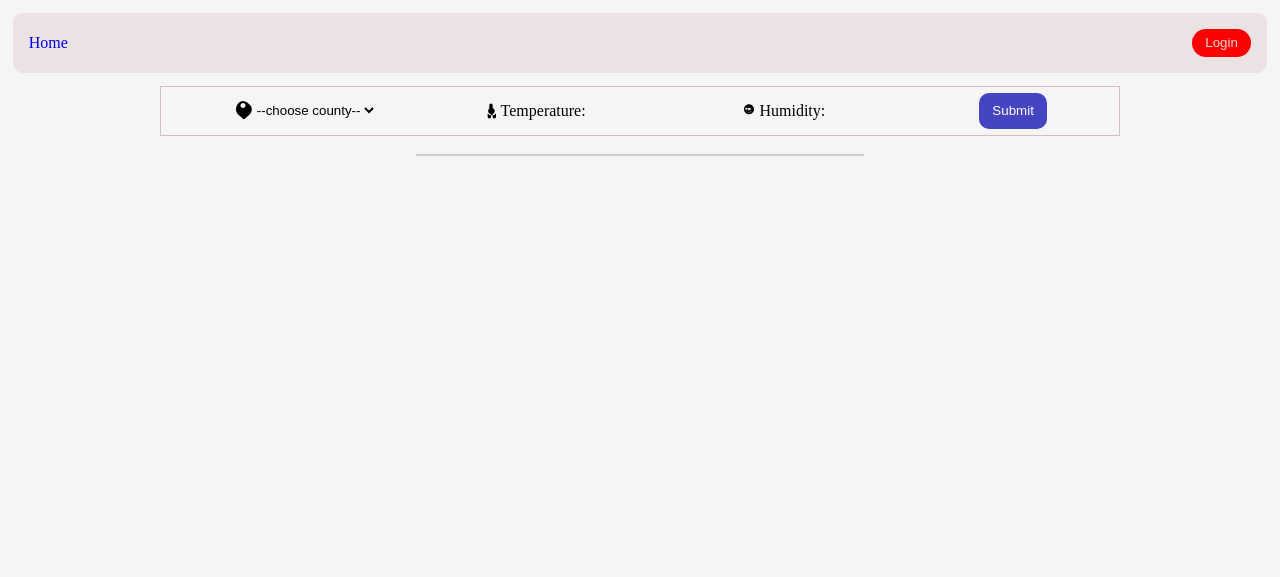
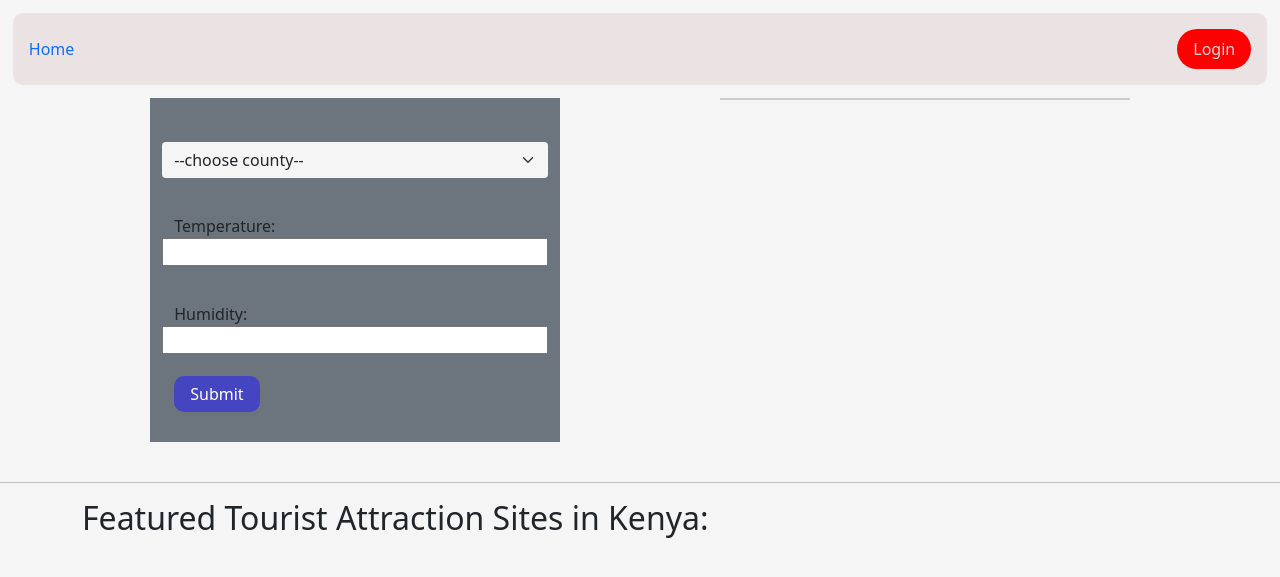
Before and after one commit to 874bowen/a-tourist-expenditure-predictor, a Flask app: page / in a window 1280 px wide. Shown: the top 577 px of the page. Run offline with Flask 3, Linux system fonts and the light colour scheme; data that the repository does not hold is empty; parts of the project's set-up code (start-up, migrations or seed data) failed here and were passed over.

Commit message:
style main

```diff
--- a/static/css/main.css
+++ b/static/css/main.css
@@ -3,6 +3,12 @@
     padding: 0;
     margin: 0;
     box-sizing: border-box;
+}
+
+img {
+    display: block;
+    max-width: 100%;
+    height: auto;
 }
 
 body {
@@ -72,12 +78,6 @@
     display: none;
 }
 
-#humidity, #temperature {
-    border: none;
-    width: 50px;
-    background-color: inherit;
-}
-
 .form-container {
     display: flex;
     width: 100%;
--- a/templates/main.html
+++ b/templates/main.html
@@ -3,11 +3,12 @@
 <style>
 form {
     margin: auto;
-    width: 35%;
+    width: 75%;
+    padding: 1.5rem;
 }
 .result {
     margin: auto;
-    width: 35%;
+    width: 75%;
     border: 1px solid #ccc;
 }
 </style>
@@ -16,7 +17,9 @@
     <meta http-equiv="X-UA-Compatible" content="IE=edge" />
     <meta name="viewport" content="width=device-width, initial-scale=1.0" />
     <title>Tourist Expenditure Model</title>
+    <link href="https://cdn.jsdelivr.net/npm/bootstrap@5.0.2/dist/css/bootstrap.min.css" rel="stylesheet" integrity="sha384-EVSTQN3/azprG1Anm3QDgpJLIm9Nao0Yz1ztcQTwFspd3yD65VohhpuuCOmLASjC" crossorigin="anonymous">
     <link rel="stylesheet" href="{{ url_for('static', filename='css/main.css') }}">
+
 </head>
 <body>
     <nav>
@@ -32,14 +35,20 @@
             {% endif %}
         </div>
     </nav>
-    <form action="{{ url_for('main') }}" method="POST" class="form-container">
-        <div class="form-body">
+
+
+
+    <div class="container">
+        <div class="row">
+            <div class="col-md-6">
+                <form action="{{ url_for('main') }}" class="bg-secondary" method="POST">
+{#                    <div class="form-body">#}
                         <input name="month-today" id="month-today" type="number" value="">
-            <div class="form-item">
+                        <div class="row mb-3">
                             <svg class="temp-icon" xmlns="http://www.w3.org/2000/svg" viewBox="0 0 24 24" width="24" height="24">
                                 <path fill="currentColor" d="M12 0C8.485 0 5.472 2.783 4.086 6.512c-1.386 3.728-.157 7.928 3.008 10.452l4.906 4.45a1.502 1.502 0 0 0 2.106 0l4.906-4.45c3.165-2.524 4.395-6.724 3.008-10.452C18.528 2.783 15.515 0 12 0zm0 8.311c-1.663 0-3-1.348-3-3s1.337-3 3-3 3 1.348 3 3-1.337 3-3 3z"/>
                             </svg>
-                <select name="select_place" id="select_place">
+                            <select name="select_place" class="form-select" id="select_place">
                                 <option value="">--choose county--</option>
                                 {% if all_counties %}
                                     {% for county in all_counties %}
@@ -48,7 +57,7 @@
                                 {% endif %}
                             </select>
                         </div>
-            <div class="form-item">
+                        <div class="row mb-3">
                             <svg class="temp-icon" viewBox="0 0 24 24" xmlns="http://www.w3.org/2000/svg">
                                 <path d="M12 3c1.1 0 2 .9 2 2v8c0 1.1-.9 2-2 2s-2-.9-2-2V5c0-1.1.9-2 2-2zM16.5 12c0 2.2-1.8 4-4 4s-4-1.8-4-4c0-2.2 1.8-4 4-4s4 1.8 4 4zM12 17c-1.7 0-3.2-.9-4-2.3V19c0 1.1.9 2 2 2s2-.9 2-2v-4h2v4c0 1.1.9 2 2 2s2-.9 2-2v-4.3c-.8 1.4-2.3 2.3-4 2.3z"/>
                                 <path d="M0 0h24v24H0z" fill="none"/>
@@ -56,7 +65,7 @@
                         <label>Temperature:</label>
                         <input name="temperature" type="number" id="temperature"  step="0.01" required>
                         </div>
-            <div class="form-item">
+                        <div class="row mb-3">
                             <svg class="temp-icon" viewBox="0 0 24 24" xmlns="http://www.w3.org/2000/svg">
                                 <path d="M12 4c-3.31 0-6 2.69-6 6s2.69 6 6 6 6-2.69 6-6-2.69-6-6-6zm0 10c-1.65 0-3-1.35-3-3s1.35-3 3-3 3 1.35 3 3-1.35 3-3 3zM7.88 9.88c-.19-.19-.32-.44-.32-.71 0-.27.13-.52.32-.71.39-.39 1.02-.39 1.41 0L12 11.59l1.41-1.41c.39-.39 1.02-.39 1.41 0 .39.39.39 1.02 0 1.41l-2.59 2.59c-.19.19-.44.32-.71.32s-.52-.13-.71-.32L7.88 10.29c-.39-.39-.39-1.02 0-1.41zM16 10.5c0 .28.22.5.5.5s.5-.22.5-.5-.22-.5-.5-.5-.5.22-.5.5z"/>
                                 <path d="M0 0h24v24H0z" fill="none"/>
@@ -90,9 +99,10 @@
                         <div  class="form-item">
                             <input class="submit-button" type="submit">
                         </div>
+{#                    </div>#}
+                </form>
             </div>
-    </form>
-    <br>
+            <div class="col-md-6">
                 <div class="result" align="center">
                     {% if result %}
                         {% for variable, value in original_input.items() %}
@@ -102,20 +112,67 @@
                         <br> Predicted expenditure:
                            <p style="font-size:50px">{{ result }}</p>
                     {% endif %}
+                </div>
+            </div>
+        </div>
+    </div>
+
+    <br>
+
+    <hr />
+
+    <div style="display: block" id="loading-div">
+        <div class="d-flex justify-content-center">
+            <div class="spinner-border" role="status">
+                <span class="visually-hidden">Loading...</span>
+            </div>
+        </div>
+    </div>
+
+    <div class="container" id="places-div" style="display: none">
      {% if suggested_places %}
+         <h2 class="text-primary">Suggested Tourist Attraction Sites in {{ county.county_name }}, Kenya: </h2>
             {% for place in suggested_places %}
-                <img src={{place.place_picture}} alt="place-image" />
+                <div class="row mb-2 gap-2">
+                    <div class="col-12 col-md-3">
+                        <img src={{place.place_picture}} class="rounded" alt="place-image" />
+                    </div>
+                    <div class="col-12 col-md-8">
+                        <h3 class="mb-2">{{ place.place_name }}</h3>
                         {{place.place_description}}
+                    </div>
+                </div>
             {% endfor %}
         {% endif %}
         {% if featured_places %}
+            <h2 class="text">Featured Tourist Attraction Sites in Kenya: </h2>
             {% for place in featured_places %}
-                <img src={{place.place_picture}} alt="place-image" />
-                {{place.place_description}}
+                <div class="row gap-2 mb-2">
+                    <div class="col-12 col-md-3">
+                        <img src={{place.place_picture}} class="rounded" alt="place-image" />
+                    </div>
+                    <div class="col-12 col-md-8">
+                        <h3 class="mb-2">{{ place.place_name }}</h3>
+                        {{ place.place_description }}
+                        <i>Go to <a href="{{ place.place_map }}" target="_blank">maps </a></i>
+                    </div>
+                </div>
             {% endfor %}
         {% endif %}
-        <div>
     </div>
-    </div>
+    <script src="https://cdn.jsdelivr.net/npm/bootstrap@5.0.2/dist/js/bootstrap.bundle.min.js" integrity="sha384-MrcW6ZMFYlzcLA8Nl+NtUVF0sA7MsXsP1UyJoMp4YLEuNSfAP+JcXn/tWtIaxVXM" crossorigin="anonymous"></script>
+    <script>
+        // Get the loading text element
+        const loadingDiv = document.getElementById("loading-div");
+        const placesDiv = document.getElementById("places-div")
+        // Show the loading text
+        loadingDiv.style.display = "block";
+
+        // Hide the loading text after 5 seconds
+        setTimeout(() => {
+          loadingDiv.style.display = "none";
+          placesDiv.style.display = "block";
+        }, 2500);
+    </script>
 </body>
 </html>
```
Lines whose indentation alone changed are shown as unchanged.
